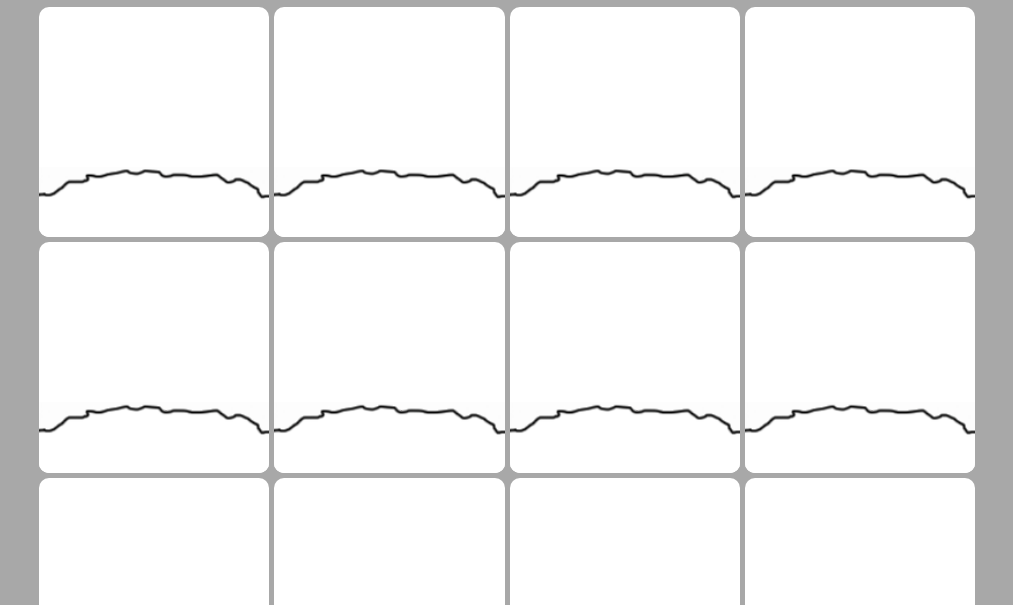
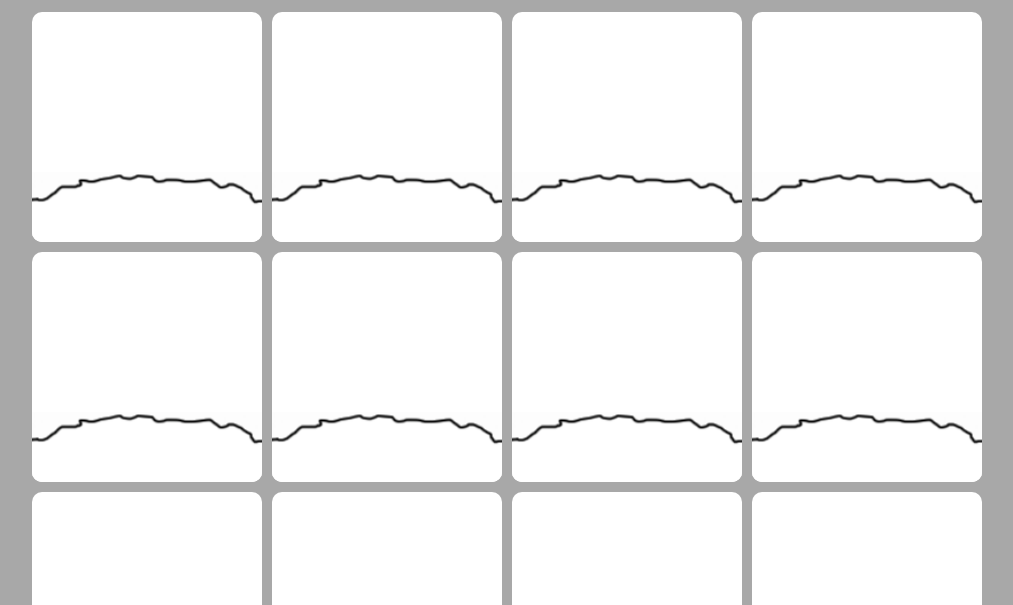
Before and after one commit to andzheyevskiy/Mole-Game, a plain HTML site: page index.html in a window 1280 px wide. Shown: the part 195-800 px from the top of the page, without its empty margins (133-1146 px from the left). Drawn offline with Linux system fonts and the light colour scheme.

Commit message:
fix: fixed view for small devices

```diff
--- a/assets/css/style.css
+++ b/assets/css/style.css
@@ -52,7 +52,6 @@ main {
     margin: 0 auto;
     display: flex;
     flex-wrap: wrap;
-    gap: 5px;
     justify-content: center;
     background: var(--bg);
 
@@ -67,6 +66,8 @@ main {
         align-items: center;
         position: relative;
         overflow: hidden;
+        box-sizing: border-box;
+        margin: 0.5%;
 
         & img {
             width: 100%;
```
